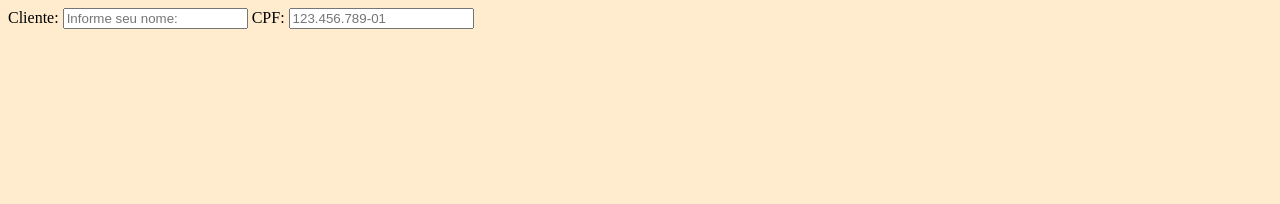
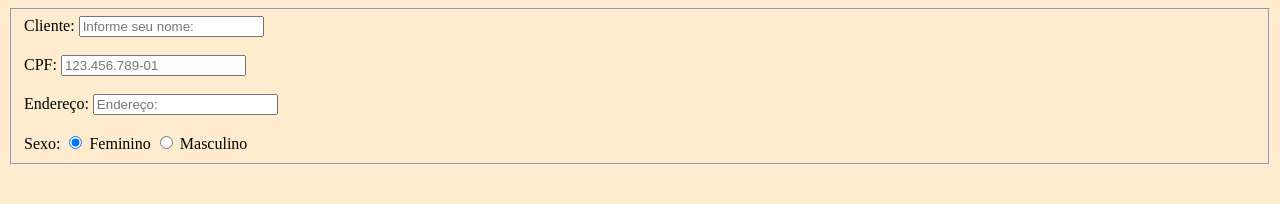
Before and after one commit to joaoarthurgoncalves/Web, a plain HTML site: page PastaHTML/Aulas/FormularioECadastro/Cadastro.html in a window 1280 px wide. Drawn offline with Linux system fonts and the light colour scheme.

Commit message:
Update Cadastro.html

```diff
--- a/PastaHTML/Aulas/FormularioECadastro/Cadastro.html
+++ b/PastaHTML/Aulas/FormularioECadastro/Cadastro.html
@@ -11,15 +11,27 @@
 </head>
 
     <body>
-    <form name = "cadastroCliente" method="post" action=""
-        <div>
+
+        <form name = "cadastroCliente" method="post" action="">
+            <fieldset>
+            <div>
 
         <label> Cliente: </label>
         <input type = "text" name = "nomeCliente" placeholder = "Informe seu nome: ">
-
+        <br> <br>
         <label> CPF: </label>
         <input type="text" name="CPF" placeholder = "123.456.789-01"/>
+        <br> <br>
+        <label> Endereço: </label>
+        <input type="text" name="endereço" placeholder = "Endereço:"/>
+        <br> <br>
+        <label> Sexo: </label>
+        <input type="radio" name="sexo" value = "F" checked> Feminino
+        <input type="radio" name="sexo" value = "M"> Masculino
 
+            </fieldset>
+        </form>
         </div>
+
     </body>
 </html>
```
